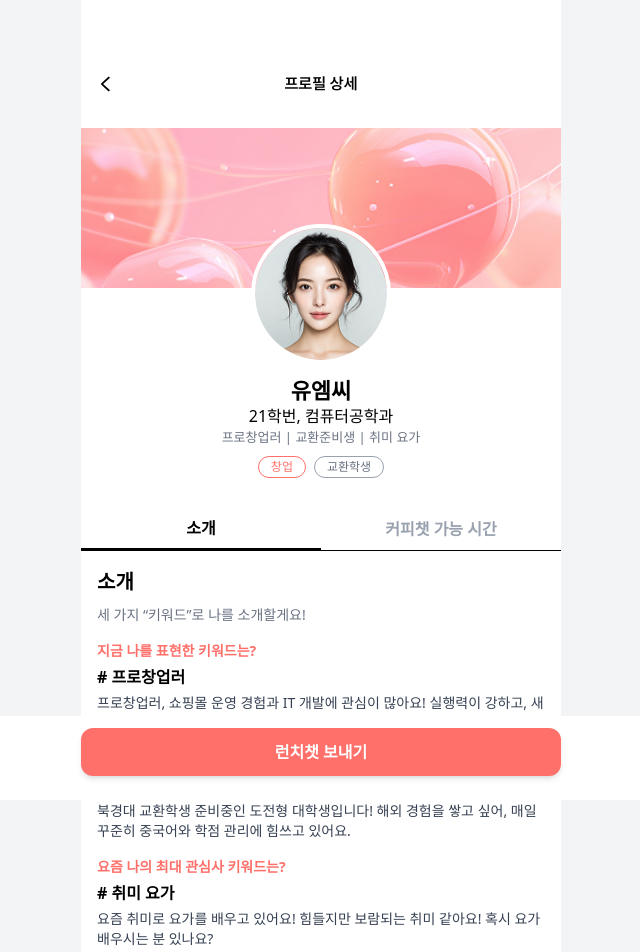
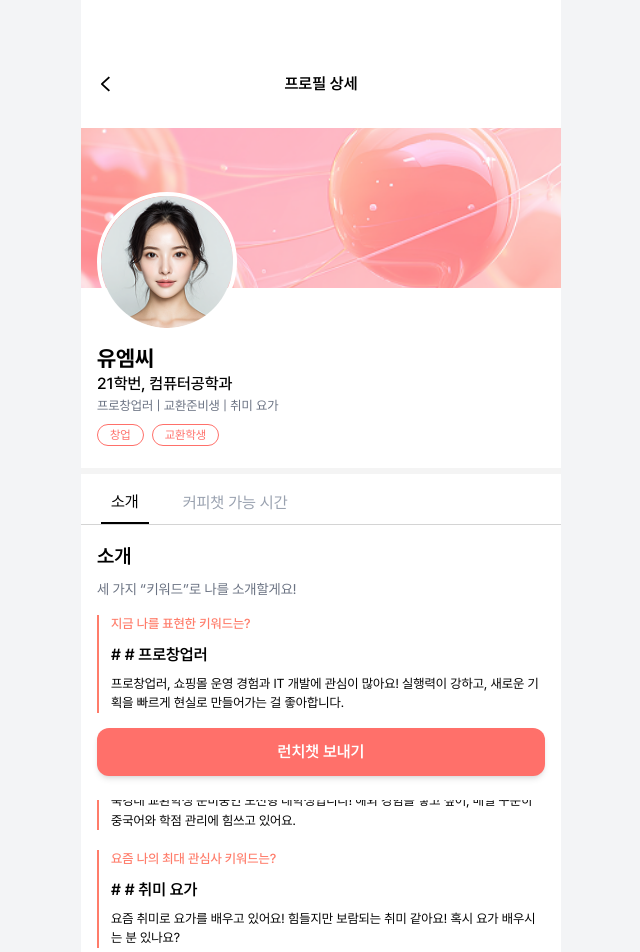
Before and after one commit to LUNCH-CHAT/FRONTEND, a React (Vite) app: page /profile/1 in a window 1280 px wide. Shown: the top 952 px of the page, without its empty margins (319-959 px from the left). Built offline with nearby package versions, Linux system fonts and the light colour scheme.

Commit message:
Design: 프로필 상세페이지 디자인 추가
- 키워드 컴포넌트 적용
- 디자인 일괄 수정 및 추가

```diff
--- a/src/components/ChattingPage/ChatHeader.tsx
+++ b/src/components/ChattingPage/ChatHeader.tsx
@@ -16,7 +16,7 @@ const ChatHeader = () => {
   };
 
   return (
-    <div className="flex gap-1 px-4 pt-18 fixed top-0 select-none">
+    <div className="flex gap-1 px-4 p-7 fixed top-0 select-none">
       <button type="button" className="cursor-pointer" onClick={handleBack}>
         <img src={Back} alt="뒤로가기" />
       </button>
--- a/src/components/KeywordCard.tsx
+++ b/src/components/KeywordCard.tsx
@@ -5,18 +5,17 @@ interface KeywordCardProps {
 }
 
 export default function KeywordCard({
-    question,
-    keyword="아직 등록된 키워드가 없어요",
-    text="등록된 설명이 없어요"
-}:KeywordCardProps){
-
-
-return(
-    <div className="border-l-2 border-[#FF7C6A] pl-[13px] pr-[13px]">
-        <p className="text-[#FF7C6A] text-[13px] font-[pretendard] font-medium text-sm pb-[9px]">{question}</p>
-        <p className="text-black text-[16px] font-[pretendard] font-semibold pb-[7px]"># {keyword}</p>
-        <p className="text-black text-[13px] font-[pretendard] font-regular">{text}</p>
+  question,
+  keyword = '아직 등록된 키워드가 없어요',
+  text = '등록된 설명이 없어요',
+}: KeywordCardProps) {
+  return (
+    <div className="border-l-2 border-[#FF7C6A] mb-5 pl-3">
+      <p className="text-[#FF7C6A] text-[13px] font-[pretendard] font-medium text-sm pb-[9px]">
+        {question}
+      </p>
+      <p className="text-black text-[16px] font-[pretendard] font-semibold pb-[7px]"># {keyword}</p>
+      <p className="text-black text-[13px] font-[pretendard] font-regular">{text}</p>
     </div>
-)
-
+  );
 }
--- a/src/pages/Profile-Detail/profile-detail-page.tsx
+++ b/src/pages/Profile-Detail/profile-detail-page.tsx
@@ -1,47 +1,77 @@
 import { useState } from 'react';
 import TimeTable from '../../components/TimeTable';
-
 import profileBg from '@/assets/images/profile-bg.png';
 import sampleProfile from '@/assets/images/sample-profile.png';
+import KeywordCard from '../../components/KeywordCard';
+
+const mockData = [
+  {
+    id: 1,
+    question: '지금 나를 표현한 키워드는?',
+    keyword: '# 프로창업러',
+    text: '프로창업러, 쇼핑몰 운영 경험과 IT 개발에 관심이 많아요! 실행력이 강하고, 새로운 기획을 빠르게 현실로 만들어가는 걸 좋아합니다.',
+  },
+  {
+    id: 2,
+    question: '요즘 나의 목표 키워드는?',
+    keyword: '# 교환 준비',
+    text: '북경대 교환학생 준비중인 도전형 대학생입니다! 해외 경험을 쌓고 싶어, 매일 꾸준히 중국어와 학점 관리에 힘쓰고 있어요.',
+  },
+  {
+    id: 3,
+    question: '요즘 나의 최대 관심사 키워드는?',
+    keyword: '# 취미 요가',
+    text: '요즘 취미로 요가를 배우고 있어요! 힘들지만 보람되는 취미 같아요! 혹시 요가 배우시는 분 있나요?',
+  },
+];
 
 export default function ProfileDetailPage() {
   const [activeTab, setActiveTab] = useState<'소개' | '커피챗 가능 시간'>('소개');
 
   return (
-    <div className="min-h-screen flex flex-col bg-white font-pretendard pb-28">
+    <div className="min-h-screen flex flex-col bg-white font-[pretendard] pb-28">
       {/* 헤더 */}
       <header className="relative">
-        <img
-          src={profileBg}
-          alt="프로필 배경"
-          className="w-full h-40 object-cover"
-        />
+        <img src={profileBg} alt="프로필 배경" className="w-full h-40 object-cover" />
 
         {/* 프로필 */}
-        <div className="absolute top-24 w-full flex flex-col items-center px-4">
+        <div className="absolute top-16 w-full flex flex-col px-4">
           <img
             src={sampleProfile}
             alt="프로필"
             className="w-[140px] h-[140px] rounded-full border-4 border-white object-cover"
           />
-          <div className="mt-3 text-center">
-            <h2 className="text-[22px] font-bold leading-[28px] text-black font-pretendard">유엠씨</h2>
-            <p className="text-[16px] font-medium text-black font-pretendard">21학번, 컴퓨터공학과</p>
-            <p className="text-[13px] text-gray-500 font-pretendard">프로창업러 | 교환준비생 | 취미 요가</p>
-            <div className="flex justify-center gap-2 mt-2 text-xs">
-              <span className="px-3 py-0.5 rounded-full border border-[#FF706A] text-[#FF706A] font-pretendard">창업</span>
-              <span className="px-3 py-0.5 rounded-full border border-gray-400 text-gray-500 font-pretendard">교환학생</span>
+          <div className="mt-3">
+            <h2 className="text-[22px] font-bold leading-[28px] text-black font-pretendard">
+              유엠씨
+            </h2>
+            <p className="text-[16px] font-medium text-black font-pretendard">
+              21학번, 컴퓨터공학과
+            </p>
+            <p className="text-[13px] text-gray-500 font-pretendard">
+              프로창업러 | 교환준비생 | 취미 요가
+            </p>
+            <div className="flex gap-2 mt-2 text-xs">
+              <span className="px-3 py-0.5 rounded-full border border-[#FF706A] text-[#FF706A] font-pretendard">
+                창업
+              </span>
+              <span className="px-3 py-0.5 rounded-full border border-[#FF706A] text-[#FF706A] font-pretendard">
+                교환학생
+              </span>
             </div>
           </div>
         </div>
       </header>
 
+      {/*  구분선 */}
+      <div className="mt-[180px] border-3 border-[#F4F4F4]"></div>
+
       {/* 탭 */}
-      <div className="flex border-b mt-[220px]">
-        {['소개', '커피챗 가능 시간'].map((tab) => (
+      <div className="flex border-b border-[#D4D4D4] px-5 gap-6">
+        {['소개', '커피챗 가능 시간'].map(tab => (
           <button
             key={tab}
-            className={`flex-1 py-2 text-[16px] font-semibold leading-[24px] font-pretendard ${
+            className={`p-2.5 py-2 pt-4 text-[16px] font-normal leading-[24px] font-[pretendard] ${
               activeTab === tab ? 'border-b-2 border-black text-black' : 'text-gray-400'
             }`}
             onClick={() => setActiveTab(tab as '소개' | '커피챗 가능 시간')}
@@ -56,33 +86,20 @@ export default function ProfileDetailPage() {
         {activeTab === '소개' ? (
           <>
             {/* 상단 제목 */}
-            <h3 className="text-[20px] font-semibold text-black font-pretendard mb-2">소개</h3>
+            <h3 className="text-[20px] font-semibold text-black font-[pretendard] mb-2">소개</h3>
 
-            <p className="text-sm text-gray-500 mb-4 font-pretendard">세 가지 “키워드”로 나를 소개할게요!</p>
+            <p className="text-sm text-gray-500 mb-4 font-[pretendard]">
+              세 가지 “키워드”로 나를 소개할게요!
+            </p>
 
-            <div className="mb-4">
-              <p className="text-[#FF706A] font-semibold text-sm mb-1 font-pretendard">지금 나를 표현한 키워드는?</p>
-              <p className="text-black text-base font-semibold mb-1 font-pretendard"># 프로창업러</p>
-              <p className="text-sm text-gray-700 font-pretendard">
-                프로창업러, 쇼핑몰 운영 경험과 IT 개발에 관심이 많아요! 실행력이 강하고, 새로운 기획을 빠르게 현실로 만들어가는 걸 좋아합니다.
-              </p>
-            </div>
-
-            <div className="mb-4">
-              <p className="text-[#FF706A] font-semibold text-sm mb-1 font-pretendard">요즘 나의 목표 키워드는?</p>
-              <p className="text-black text-base font-semibold mb-1 font-pretendard"># 교환 준비</p>
-              <p className="text-sm text-gray-700 font-pretendard">
-                북경대 교환학생 준비중인 도전형 대학생입니다! 해외 경험을 쌓고 싶어, 매일 꾸준히 중국어와 학점 관리에 힘쓰고 있어요.
-              </p>
-            </div>
-
-            <div className="mb-6">
-              <p className="text-[#FF706A] font-semibold text-sm mb-1 font-pretendard">요즘 나의 최대 관심사 키워드는?</p>
-              <p className="text-black text-base font-semibold mb-1 font-pretendard"># 취미 요가</p>
-              <p className="text-sm text-gray-700 font-pretendard">
-                요즘 취미로 요가를 배우고 있어요! 힘들지만 보람되는 취미 같아요! 혹시 요가 배우시는 분 있나요?
-              </p>
-            </div>
+            {mockData?.map(data => (
+              <KeywordCard
+                key={data.id}
+                question={data.question}
+                keyword={data.keyword}
+                text={data.text}
+              />
+            ))}
           </>
         ) : (
           <TimeTable />
@@ -90,12 +107,10 @@ export default function ProfileDetailPage() {
       </main>
 
       {/* 하단 버튼 */}
-      <div className="fixed bottom-0 left-0 w-full flex justify-center bg-white px-4 pb-6 pt-3">
-        <div className="w-full max-w-[480px]">
-          <button className="w-full bg-[#FF706A] text-white py-3 rounded-xl font-semibold shadow-md font-pretendard">
-            런치챗 보내기
-          </button>
-        </div>
+      <div className="w-full max-w-[480px] fixed bottom-0 flex justify-center bg-white px-4 pb-6 pt-3">
+        <button className="w-full bg-[#FF706A] text-white py-3 rounded-xl font-semibold shadow-md font-[pretendard]">
+          런치챗 보내기
+        </button>
       </div>
     </div>
   );
```
